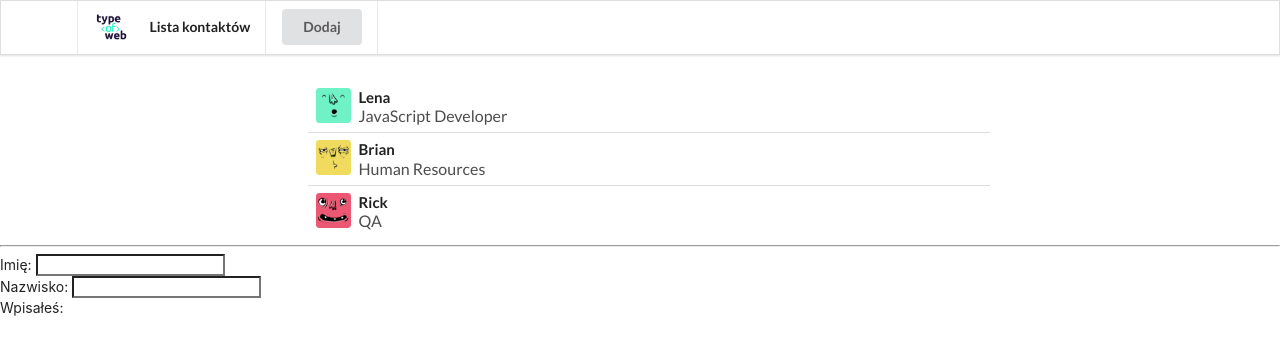
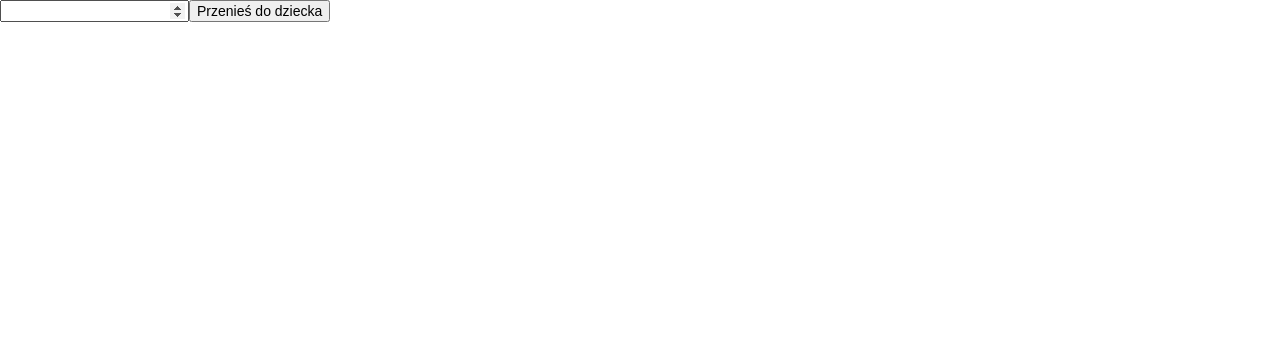
Before and after one commit to marek2222/react_TypeOfWeb, a React (Create React App) app: page / in a window 1280 px wide. Shown: the top 354 px of the page. Built offline with nearby package versions, Linux system fonts and the light colour scheme.

Commit message:
react_TypeOfWeb: 10_1:  Metody cyklu życia komponentu w React.js: cwiczenie

```diff
--- a/src/components/App.js
+++ b/src/components/App.js
@@ -5,32 +5,76 @@ import React, { Component } from 'react';
 import AppHeader from './AppHeader';
 import ContactsList from './ContactsList';
 
+// Rodzic
+class App extends React.Component {
+    constructor(props){
+        super(props);
+        this.state = {
+            inputVal: null,
+            przesylanaWartosc: null
+        };
+        this.handleChange = this.handleChange.bind(this);
+        this.handleClick    = this.handleClick.bind(this);
+    }
+    handleChange(event){
+        this.setState({ inputVal: event.target.value });
+    }
+    handleClick(){
+        this.setState({ przesylanaWartosc: this.state.input });
+    }
 
-class App extends React.Component {
-    constructor(){
-        super();
-        this.state = {imie: '', nazwisko: ''};
+    render() {
+        return (
+            <div>
+                <input type='number' onChange={this.handleChange} />
+                <button onClick={this.handleClick} >Przenieś do dziecka</button>
+                {this.state.przesylanaWartosc && <Dziecko value={this.state.przesylanaWartosc} />}
+            </div>
+        );
+    }
+}
+
+// Rodzic pozwala na ustawienie (input + button + onClick+ setState) jakiejś wartości liczbowej
+//   i przekazuje ją do dziecka jako props.
+// Dziecko ma początkowo wyświetlać liczbę podaną od rodzica, a dodatkowo ma umożliwiać
+//   zwiększanie i zmniejszanie tej liczby (button + onClick + setState).
+// W momencie gdy rodzic ustawi liczbę, dziecko powinno zresetować swój stan
+//    do podanej liczby (componentWillReceiveProps).
+class Dziecko extends React.Component {
+    constructor(props) {
+        super(props)
+        this.state = {
+            odRodzica: Number(props.value),
+            aktualny: Number(props.value)
+        };
+        this.handleZwieksz = this.handleZwieksz.bind(this);
+        this.handleZmniejsz = this.handleZmniejsz.bind(this);
+    }
+
+    componentWillReceiveProps(nextProps){
+        if (nextProps.value !== this.state.odRodzica) {
+            this.setState({
+                odRodzica: Number(nextProps.value),
+                aktualny: Number(nextProps.value)
+            });
+        }
+    }
+    handleZwieksz(){
+        this.setState({ aktualny: this.state.aktualny + 1 });
+    }
+    handleZmniejsz(){
+        this.setState({ aktualny: this.state.aktualny - 1 });
     }
     render() {
         return (
             <div>
-                <AppHeader />
-                <ContactsList />
-                <hr/>
-                Imię:       <input type='text' value={this.state.imie} onInput={this.onInputImieHandler.bind(this)}></input>
-                <br/>
-                Nazwisko: <input type='text' value={this.state.nazwisko} onInput={this.onInputNazwiskoHandler.bind(this)}></input>
-                <br/>
-                <label>Wpisałeś: {this.state.imie} {this.state.nazwisko}</label>
+                <label>{this.state.aktualny}</label>
+                <button onClick={this.handleZwieksz}>+</button>
+                <button onClick={this.handleZmniejsz}>-</button>
             </div>
         );
     }
-    onInputImieHandler(event){
-        this.setState({ imie: event.target.value })
-    }
-    onInputNazwiskoHandler(event){
-        this.setState({  nazwisko: event.target.value })
-    }
 }
 
+
 export default App;
```
